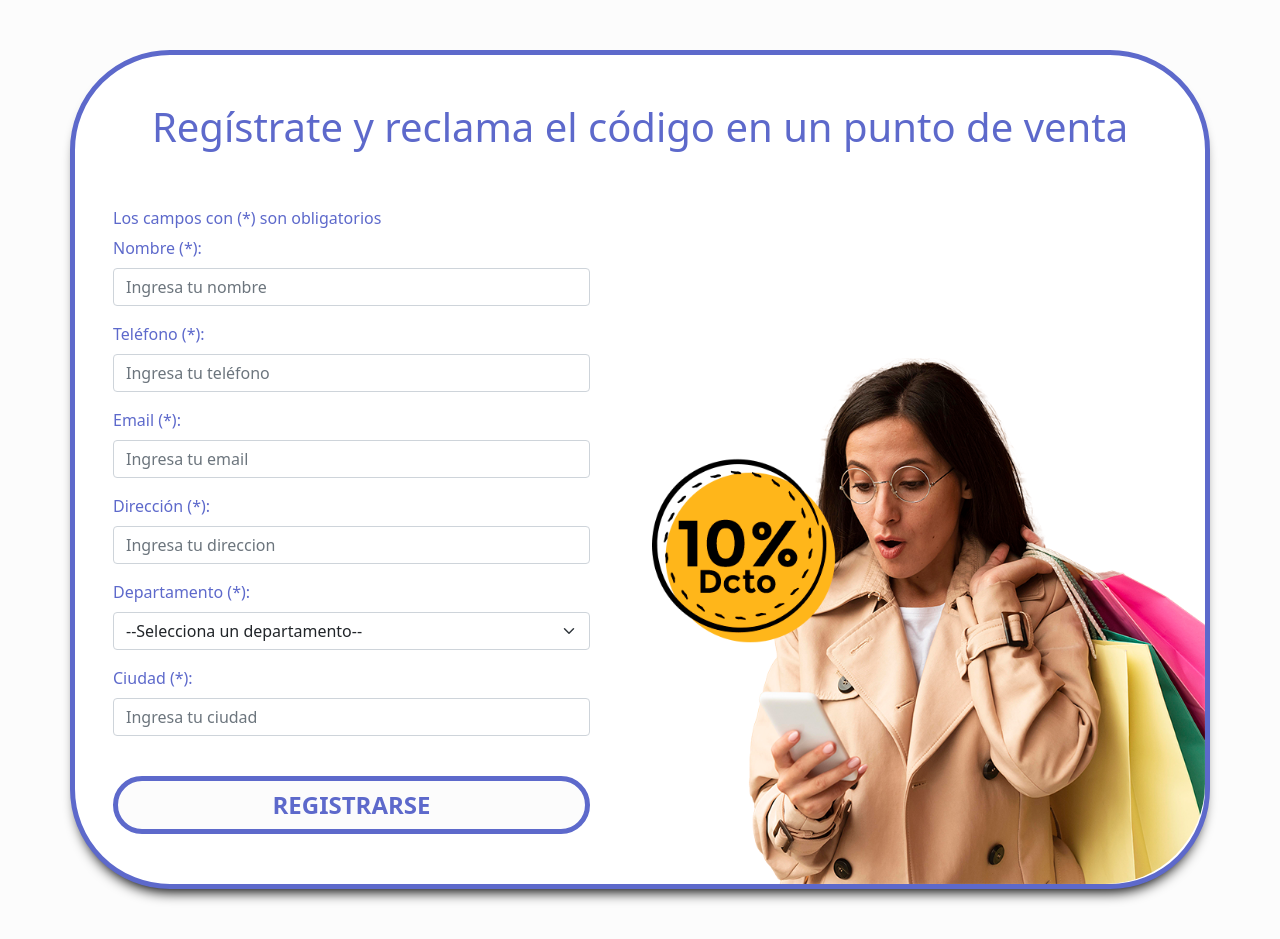
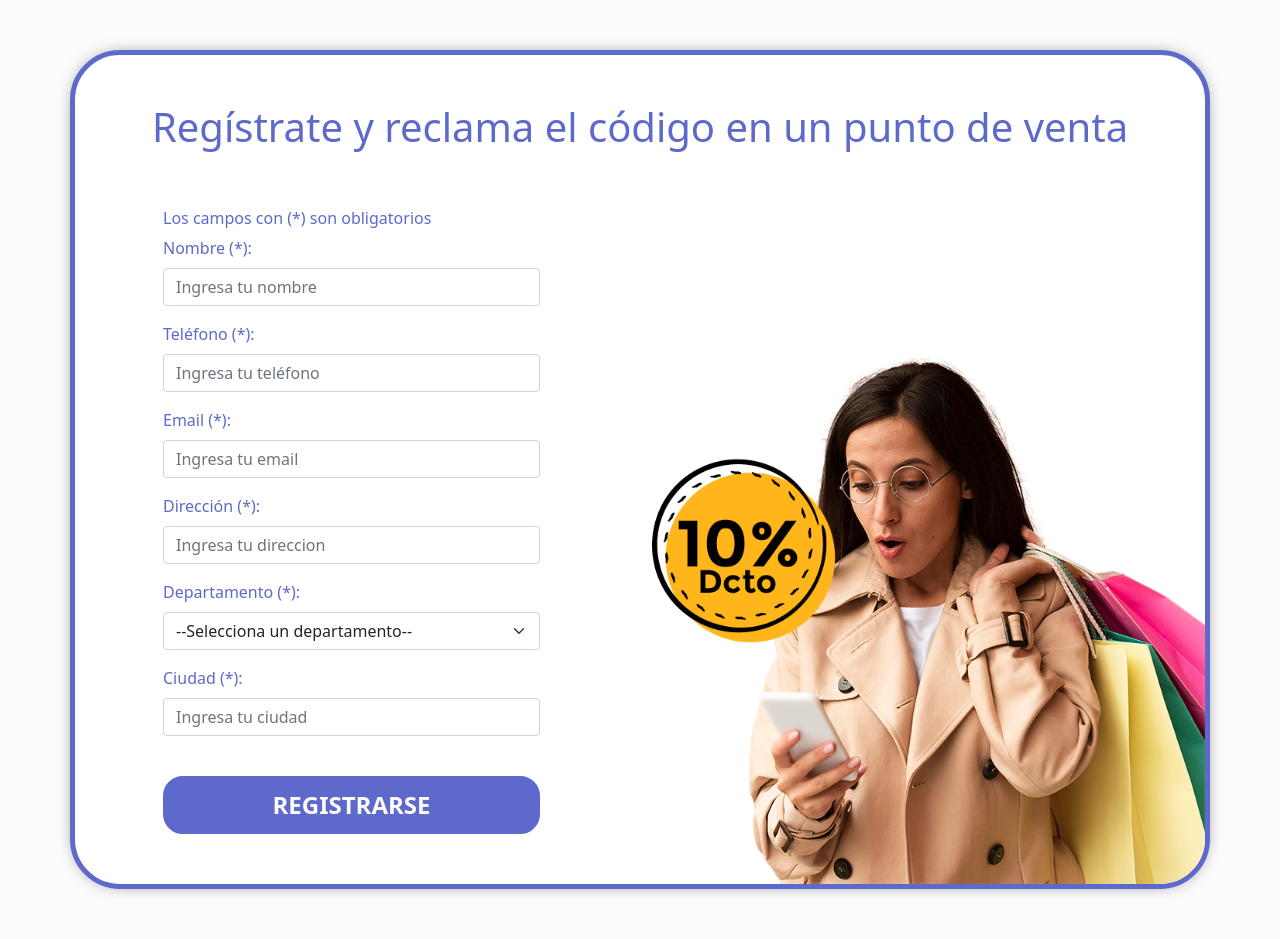
Before and after one commit to iamtonycabrera/redeem_code_php_sqlite, a PHP site: page / in a window 1280 px wide. Run offline with PHP 8.4, Linux system fonts and the light colour scheme.

Commit message:
Changed style

```diff
--- a/css/estilos.css
+++ b/css/estilos.css
@@ -11,29 +11,29 @@ body {
     rgba(93, 105, 203, 1) 100%
   ); */
   background-color: #ffffff;
-  border-radius: 100px;
-  box-shadow: 0px 10px 13px -7px #000000, 5px 5px 15px 5px rgba(0, 0, 0, 0);
+  border-radius: 50px;
+  box-shadow: 0px 0px 20px -10px #000000, 5px 5px 15px 5px rgba(0, 0, 0, 0);
   margin: 50px auto;
   border: 5px solid #5d69cb;
 }
 
 .btnRegistrarse {
-  background-color: #fcfcfc;
-  color: #5d69cb;
+  background-color: #5d69cb;
+  border: 5px solid #5d69cb;
+  color: #fcfcfc;
   font-size: 24px;
   font-weight: bold;
-  border: 5px solid #5d69cb;
-  border-radius: 30px;
+  border-radius: 20px;
 }
 
 .btnRegistrarse:hover {
-  background-color: #5d69cb;
+  background-color: #fcfcfc;
   border: 5px solid #5d69cb;
-  color: #fcfcfc;
+  color: #5d69cb;
 }
 
 .formulario {
-  padding: 50px;
+  padding: 50px 100px;
 }
 
 .image {
@@ -42,5 +42,5 @@ body {
 }
 
 .image img {
-  border-radius: 100px;
+  border-radius: 45px;
 }
```
